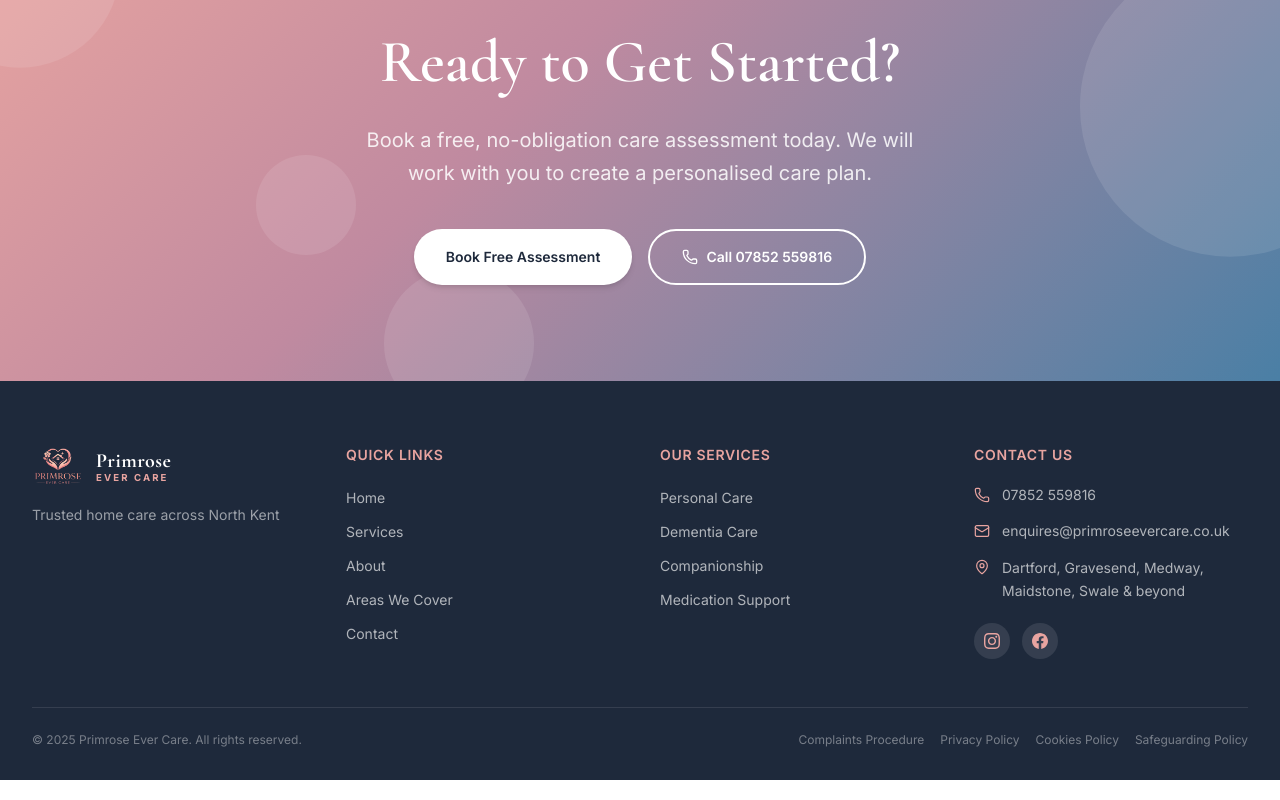
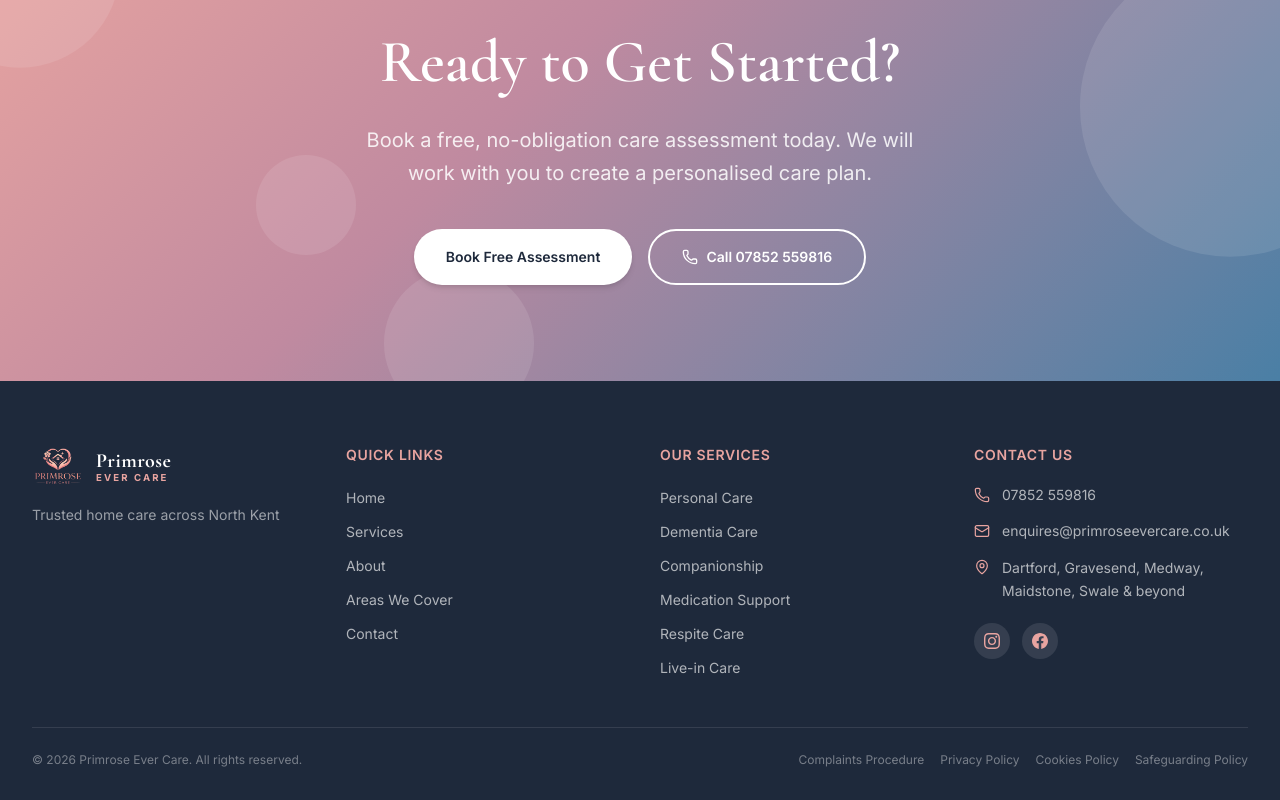
Before and after one commit to jwebdesignservice/Primrose-evercare, a Next.js app: page / in a window 1280 px wide. Shown: the part 4231-5031 px from the top of the page. Built offline with nearby package versions, Linux system fonts and the light colour scheme.

Commit message:
fix: update copyright to 2026, replace em-dashes with commas on services page, add Respite Care and Live-in Care to footer

```diff
--- a/src/components/Footer.tsx
+++ b/src/components/Footer.tsx
@@ -31,6 +31,8 @@
   'Dementia Care',
   'Companionship',
   'Medication Support',
+  'Respite Care',
+  'Live-in Care',
 ];
 
 const bottomLinks = [
@@ -164,7 +166,7 @@
         {/* Divider */}
         <div className="border-t border-white/10 pt-6">
           <div className="flex flex-col md:flex-row items-center justify-between gap-4 text-xs text-white/40">
-            <p>© 2025 Primrose Ever Care. All rights reserved.</p>
+            <p>© 2026 Primrose Ever Care. All rights reserved.</p>
             <div className="flex flex-wrap justify-center md:justify-end gap-4">
               {bottomLinks.map((link) => (
                 <Link
--- a/src/components/ServicesPage.tsx
+++ b/src/components/ServicesPage.tsx
@@ -285,8 +285,8 @@
                 Our Care Services
               </h1>
               <p className="text-[#1E293B]/60 text-lg md:text-xl leading-relaxed mb-10">
-                Every person is different. We offer a full range of home care services — from a few hours of support
-                a week to round-the-clock live-in care — all tailored to what your loved one actually needs.
+                Every person is different. We offer a full range of home care services, from a few hours of support
+                a week to round-the-clock live-in care, all tailored to what your loved one actually needs.
               </p>
 
               {/* Jump nav */}
```
